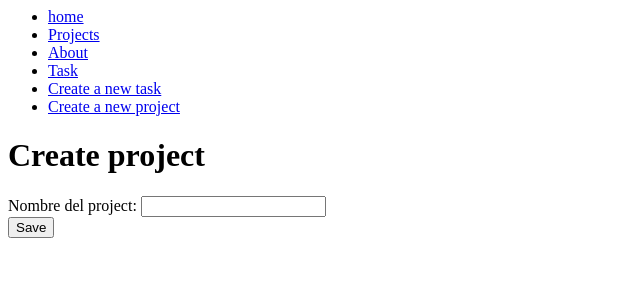
After one commit to Namevengare/aprendiendo-django, a Django app: page /create_project/ in a window 1280 px wide. The commit adds this page. Shown: the top 300 px of the page, without its empty margins (0-640 px from the left). Run offline with Django 5.2, Linux system fonts and the light colour scheme.

Commit message:
messafafge

```diff
--- a/myapp/forms.py
+++ b/myapp/forms.py
@@ -3,3 +3,6 @@ from django import forms
 class createNewTask(forms.Form):
     title = forms.CharField(label="Titulo de tarea", max_length=250)
     description = forms.CharField(label="descripcion de la tarea",widget=forms.Textarea)
+
+class createNewProject(forms.Form):
+    name = forms.CharField(label="Nombre del project", max_length=200)
--- a/myapp/models.py
+++ b/myapp/models.py
@@ -8,9 +8,9 @@ class Project(models.Model):
         return self.name
 
 class Task(models.Model):
-    tittle = models.CharField(max_length=250)
+    title = models.CharField(max_length=250)  #
     description = models.TextField()
-    priject = models.ForeignKey(Project, on_delete=models.CASCADE)
+    project = models.ForeignKey(Project, on_delete=models.CASCADE)
     done = models.BooleanField(default=False)
 
        #cuando se crea una funcion dentro de una clase se llama metodo
--- a/myapp/templates/layouts/base.html
+++ b/myapp/templates/layouts/base.html
@@ -15,6 +15,9 @@
         <li>
             <a href="/create_task">Create a new task</a>
         </li>
+        <li>
+            <a href="/create_project">Create a new project</a>
+        </li>
     </ul>
 </nav>
 
--- /dev/null
+++ b/myapp/templates/projects/create_project.html
@@ -0,0 +1,12 @@
+{% extends 'layouts/base.html' %} {% block content %}
+
+<h1>Create project</h1>
+
+<div>
+  <form method="POST">
+    {% csrf_token %} {{form}}
+    <button>Save</button>
+  </form>
+</div>
+
+{% endblock %}
--- a/myapp/urls.py
+++ b/myapp/urls.py
@@ -5,7 +5,8 @@ urlpatterns = [
     path('', views.index),
     path('about/', views.about),
     path('hello/<str:username>', views.hello),
-    path('prokects/', views.projects),
+    path('projects/', views.projects),
     path('task/', views.task),
     path('create_task/', views.create_task),
+    path('create_project/', views.create_project),
 ]
--- a/myapp/views.py
+++ b/myapp/views.py
@@ -1,7 +1,7 @@
 from django.http import HttpResponse
 from .models import Project, Task
 from django.shortcuts import render, redirect
-from .forms import createNewTask
+from .forms import createNewTask, createNewProject
 
 # Create your views here.
 def index(request):
@@ -23,21 +23,34 @@ def hello(request, username):
 def projects(request):
     # projects = list(Project.objects.values())
     projects = Project.objects.all()
-    return render(request, 'projects.html',{
+    return render(request, 'projects/projects.html',{
         'proyectos' : projects
     })
 
 def task(request):
     Tasks = Task.objects.all()
-    return render(request, 'task.html',{
+    return render(request, 'task/task.html',{
         'tareas': Tasks
     })
-
 def create_task(request):
     if request.method == 'GET':
-        return render(request, 'create_task.html',{
-        'form' : createNewTask
+        return render(request, 'task/create_task.html', {
+            'form': createNewTask()
         })
     else:
-        Task.objects.create(tittle=request.POST['tittle'],description=request.POST['description'], projectkey=2)
-        return redirect('task/')
+        Task.objects.create(
+            title=request.POST['title'],
+            description=request.POST['description'],
+            project_id=2
+        )
+        return redirect('/task/')
+
+def create_project(request):
+    if request.method == 'GET':
+        return render(request, 'projects/create_project.html', {
+            'form': createNewProject()
+        })
+    else:
+        project = Project.objects.create(name=request.POST["name"])
+        print(project)
+        return redirect('/projects/')
```
Also changed, not shown: myapp/templates/create_task.html (deleted, +0 -14 lines), myapp/templates/projects.html (deleted, +0 -11 lines), myapp/templates/projects/projects.html (added, +9 -0 lines), myapp/templates/task.html (deleted, +0 -18 lines), myapp/templates/task/create_task.html (added, +11 -0 lines), myapp/templates/task/task.html (added, +18 -0 lines), db.sqlite3, myapp/migrations/0006_rename_priject_task_project_rename_tittle_task_title.py (added), myapp/templates/index.html (line endings or trailing spaces).
